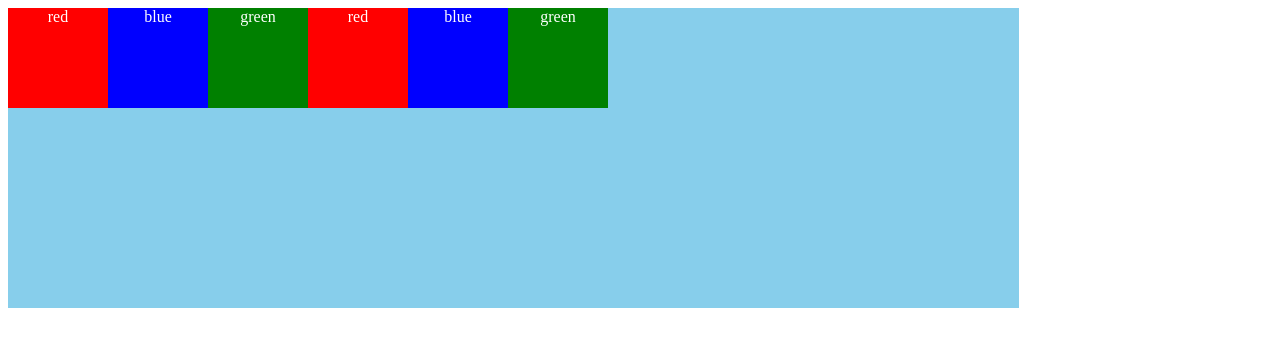
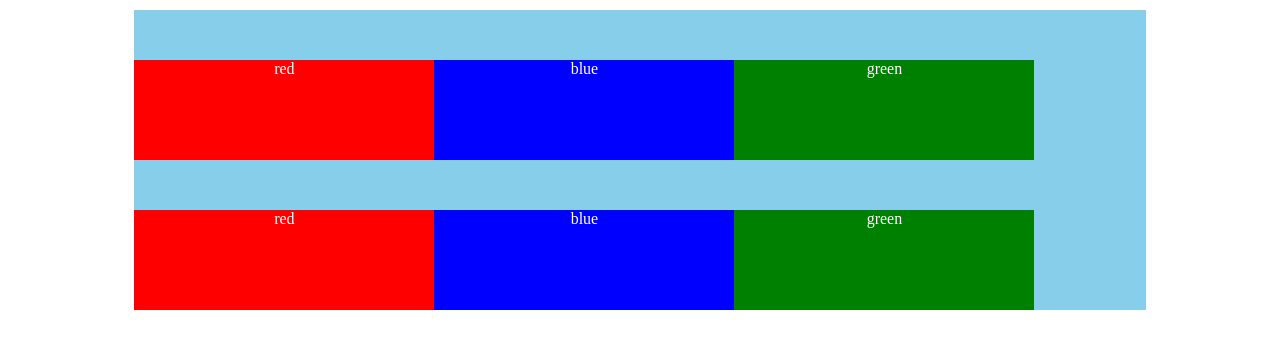
Before and after one commit to smaurya9336/MERN-COURSE, a plain HTML site: page CSS/flexBox.html in a window 1280 px wide. Drawn offline with Linux system fonts and the light colour scheme.

Commit message:
Flex-Wrap property

```diff
--- a/CSS/flexBox.css
+++ b/CSS/flexBox.css
@@ -3,22 +3,28 @@
     width: 80%;
     background: skyblue;
     display: flex;
-    /* flex-direction: row; */
+    margin: 10px auto;
+    flex-direction: row;
     /* flex-direction: column-reverse; */
 /* flex-direction: row-reverse; */
 /* flex-direction: column; */
-
+justify-content: flex-start;
+/* justify-content: space-between; */
+/* justify-content: space-around; */
+/* justify-content: space-evenly; */
+/* flex-wrap: nowrap; */
+/* flex-wrap: wrap; */
+flex-wrap: wrap-reverse;
 }
 .left{
-    width: 100px;
+    width: 300px;
     height: 100px;
     background: red;
     text-align: center;
     color: white;
-
 }
 .mid{
-    width: 100px;
+    width: 300px;
     height: 100px;
     background: blue;
     text-align: center;
@@ -26,11 +32,9 @@
 
 }
 .right{
-    width: 100px;
+    width: 300px;
     height: 100px;
     background: green;
     text-align: center;
     color: white;
-
-
 }
```
